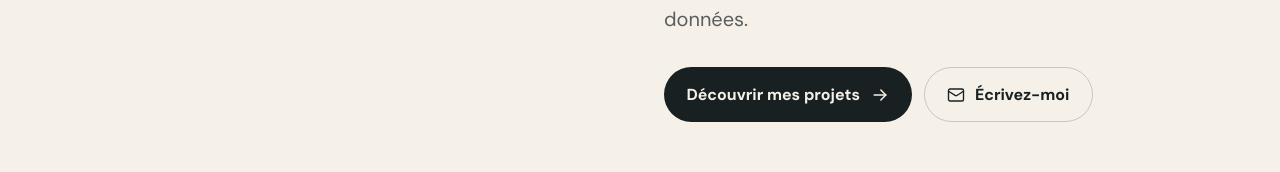
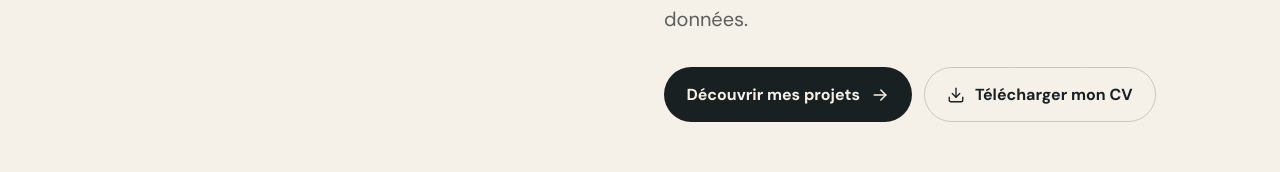
Before and after one commit to KathleenFrancis/Portfolio, a React (Vite) app: page / in a window 1280 px wide. Shown: the part 739-911 px from the top of the page. Built offline with nearby package versions, Linux system fonts and the light colour scheme.

Commit message:
Ajout CV fr

```diff
--- a/index.html
+++ b/index.html
@@ -3,7 +3,7 @@
   <head>
     <meta charset="UTF-8" />
     <meta name="viewport" content="width=device-width, initial-scale=1.0" />
-    <title>Kathleen Mboutchouang — Développeuse web full stack</title>
+    <title>Développeuse web full stack</title>
     <meta
       name="description"
       content="Portfolio de Kathleen Mboutchouang, développeuse web full stack à Montréal : projets, parcours et technologies."
--- a/src/App.tsx
+++ b/src/App.tsx
@@ -13,6 +13,7 @@ type IconName =
   | "arrow"
   | "code"
   | "database"
+  | "download"
   | "external"
   | "github"
   | "layers"
@@ -45,6 +46,13 @@ function Icon({ name, size = 20 }: { name: IconName; size?: number }) {
         <ellipse cx="12" cy="5" rx="7" ry="3" />
         <path d="M5 5v7c0 1.7 3.1 3 7 3s7-1.3 7-3V5" />
         <path d="M5 12v7c0 1.7 3.1 3 7 3s7-1.3 7-3v-7" />
+      </>
+    ),
+    download: (
+      <>
+        <path d="M21 15v4a2 2 0 0 1-2 2H5a2 2 0 0 1-2-2v-4" />
+        <polyline points="7 10 12 15 17 10" />
+        <line x1="12" y1="15" x2="12" y2="3" />
       </>
     ),
     external: (
@@ -401,9 +409,10 @@ function App() {
                 </a>
                 <a
                   className="button-secondary"
-                  href={`mailto:${profile.email}`}
+                  download
+                  href="/public/cv/cv-fr-kathleen-mboutchouang-dev.pdf"
                 >
-                  <Icon name="mail" size={18} /> Écrivez-moi
+                  <Icon name="download" size={18} /> Télécharger mon CV
                 </a>
               </div>
             </div>
```
Also changed, not shown: 1 other file (tests, documents, lock files or other folders).
